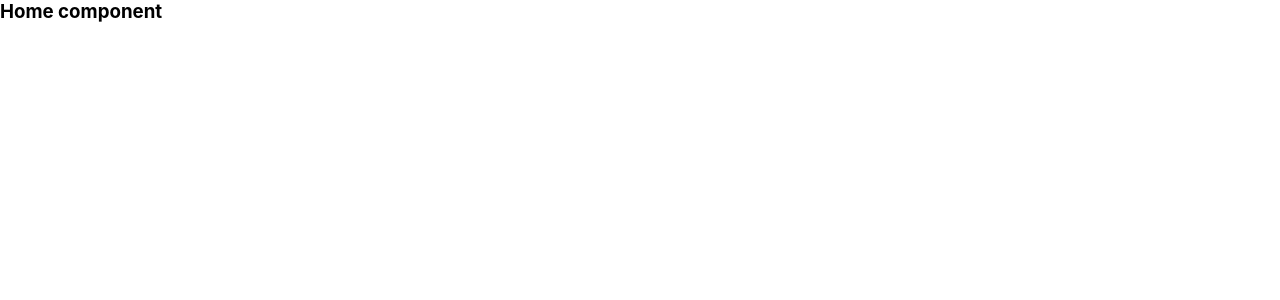
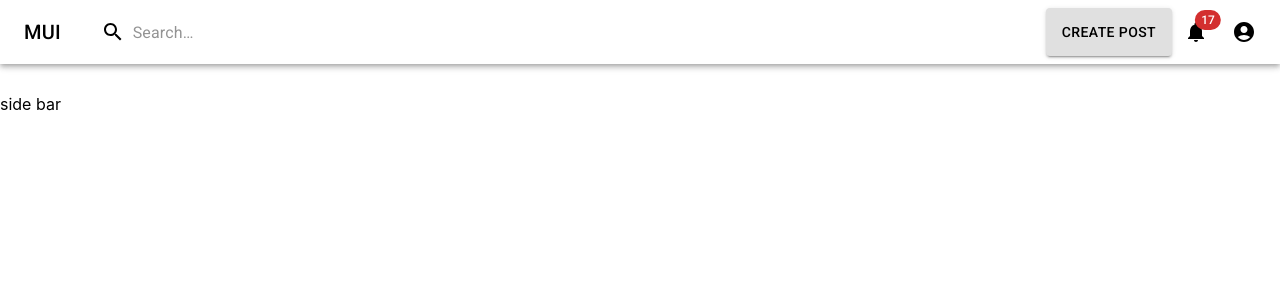
Before and after one commit to Amrita-padhy/blog-post, a React (Create React App) app in the folder UI/: page /home in a window 1280 px wide. Shown: the top 300 px of the page. Built offline with nearby package versions, Linux system fonts and the light colour scheme.

Commit message:
done with navbar ui

```diff
--- a/UI/package.json
+++ b/UI/package.json
@@ -5,6 +5,7 @@
   "dependencies": {
     "@emotion/react": "^11.9.0",
     "@emotion/styled": "^11.8.1",
+    "@mui/icons-material": "^5.8.0",
     "@mui/material": "^5.8.0",
     "@testing-library/jest-dom": "^5.14.1",
     "@testing-library/react": "^13.0.0",
--- a/UI/src/App.css
+++ b/UI/src/App.css
@@ -2,7 +2,14 @@
   margin: 0;
   padding: 0;
 }
-
+.nav-container-one{
+  display: flex;
+  align-items: center;
+}
+.search-bar{
+  flex: 1;
+  width: 60px;
+}
 .main {
   /* background-color: aqua; */
   height: 100vh;
@@ -102,3 +109,19 @@
 p {
   color: red;
 }
+/* navbar component */
+.navbar {
+  width: 100vw;
+  height: 90px;
+  background-color: rgb(126, 125, 125);
+}
+
+.search_input {
+  width: 476px;
+  height: 61px;
+}
+
+.body_content {
+  margin: 30px;
+
+}
--- a/UI/src/App.js
+++ b/UI/src/App.js
@@ -2,18 +2,20 @@ import React from 'react';
 import './App.css';
 import { BrowserRouter, Route, Routes } from 'react-router-dom'
 
-import Loginpage from './components/Loginpage.js';
-import Regpage from './components/Regpage';
-import Home from './components/Home';
-import ForgetPassword from './components/Forget-Password';
+import Loginpage from './pages/Loginpage.js';
+import Regpage from './pages/Regpage';
+import Home from './pages/HomePage';
+import ForgetPassword from './pages/ForgetPassword';
+
 function App() {
   return (
     <BrowserRouter>
       <Routes>
         <Route  path='/login' element={<Loginpage />}></Route>
         <Route path='/registration' element={<Regpage />}></Route>
-        <Route path='/Home' element={<Home />}></Route>
-        <Route path='/Forget-Password' element={<ForgetPassword />}></Route>
+        <Route path='/home' element={<Home />}></Route>
+        <Route path='/forget-password' element={<ForgetPassword />}></Route>
+
       </Routes>
     </BrowserRouter>
   );
--- a/UI/src/components/Home.js
+++ /dev/null
@@ -1,9 +0,0 @@
-import React from "react";
-
-const Home = () => {
-    return (
-        <h3>Home component</h3>
-    )
-}
-
-export default Home
--- /dev/null
+++ b/UI/src/components/Navbar.js
@@ -0,0 +1,150 @@
+import React from "react";
+// mui icons
+import { styled, alpha } from '@mui/material/styles';
+import AppBar from '@mui/material/AppBar';
+import Box from '@mui/material/Box';
+import Toolbar from '@mui/material/Toolbar';
+import IconButton from '@mui/material/IconButton';
+import Typography from '@mui/material/Typography';
+import InputBase from '@mui/material/InputBase';
+import Badge from '@mui/material/Badge';
+import SearchIcon from '@mui/icons-material/Search';
+import AccountCircle from '@mui/icons-material/AccountCircle';
+import MailIcon from '@mui/icons-material/Mail';
+import NotificationsIcon from '@mui/icons-material/Notifications';
+import MoreIcon from '@mui/icons-material/MoreVert';
+import Button from '@mui/material/Button';
+// import Stack from '@mui/material/Stack';
+
+const Navbar = () => {
+  const Search = styled("div")(({ theme }) => ({
+    position: "relative",
+    borderRadius: theme.shape.borderRadius,
+    backgroundColor: alpha(theme.palette.common.white, 0.15),
+    "&:hover": {
+      backgroundColor: alpha(theme.palette.common.white, 0.25),
+    },
+    marginRight: theme.spacing(2),
+    marginLeft: 0,
+    // width: "100%",
+    [theme.breakpoints.up("sm")]: {
+      marginLeft: theme.spacing(3),
+      width: "auto",
+    },
+  }));
+
+  const SearchIconWrapper = styled("div")(({ theme }) => ({
+    padding: theme.spacing(0, 2),
+    height: "100%",
+    position: "absolute",
+    pointerEvents: "none",
+    display: "flex",
+    alignItems: "center",
+    justifyContent: "center",
+  }));
+
+  const StyledInputBase = styled(InputBase)(({ theme }) => ({
+    color: "inherit",
+    "& .MuiInputBase-input": {
+      padding: theme.spacing(1, 1, 1, 0),
+      // vertical padding + font size from searchIcon
+      paddingLeft: `calc(1em + ${theme.spacing(4)})`,
+      transition: theme.transitions.create("width"),
+      width: "100%",
+      [theme.breakpoints.up("md")]: {
+        width: "20ch",
+      },
+    },
+  }));
+
+  return (
+    <Box sx={{ flexGrow: 1 }}>
+    <AppBar position="static" color="transparent">
+      <Toolbar>
+        <Typography
+          variant="h6"
+          noWrap
+          component="div"
+          sx={{ display: { xs: "none", sm: "block" } }}
+        >
+          MUI
+        </Typography>
+        <Search>
+          <SearchIconWrapper>
+            <SearchIcon />
+          </SearchIconWrapper>
+          <StyledInputBase
+            placeholder="Search…"
+            inputProps={{ "aria-label": "search" }}
+          />
+        </Search>
+        <Box sx={{ flexGrow: 1 }} />
+        <Box sx={{ display: { xs: "none", md: "flex" } }}>
+        <Button color="inherit"
+        variant="contained">
+          Create Post
+        </Button>
+          <IconButton
+            size="large"
+            aria-label="show 17 new notifications"
+            color="inherit"
+          >
+            <Badge badgeContent={17} color="error">
+              <NotificationsIcon />
+            </Badge>
+          </IconButton>
+          <IconButton
+            size="large"
+            edge="end"
+            aria-label="account of current user"
+            aria-haspopup="true"
+            color="inherit"
+          >
+            <AccountCircle />
+          </IconButton>
+        </Box>
+      </Toolbar>
+    </AppBar>
+  </Box>
+    // <nav className="navbar">
+    //   <div className="nav-container-one">
+
+    //     <Search className="search-bar">
+    //       <SearchIconWrapper>
+    //         <SearchIcon />
+    //       </SearchIconWrapper>
+    //       <StyledInputBase
+    //         placeholder="Search…"
+    //         inputProps={{ "aria-label": "search" }}
+    //       />
+    //     </Search>
+
+    //     <Box sx={{ display: { xs: "none", md: "flex" } }}>
+    //       <IconButton
+    //         size="large"
+    //         aria-label="show 17 new notifications"
+    //         color="inherit"
+    //       >
+    //         <Badge badgeContent={17} color="error">
+    //           <NotificationsIcon />
+    //         </Badge>
+    //       </IconButton>
+
+    //       <IconButton
+    //         size="large"
+    //         edge="end"
+    //         aria-label="account of current user"
+    //         aria-haspopup="true"
+    //         color="inherit"
+    //       >
+    //         <AccountCircle />
+    //       </IconButton>
+    //     </Box>
+    //   </div>
+    // </nav>
+    //  <NotificationsIcon/>
+    //  <AccountCircleIcon/>
+  );
+};
+
+export default Navbar;
--- /dev/null
+++ b/UI/src/components/Sidebar.js
@@ -0,0 +1,12 @@
+import React from "react";
+
+
+const Sidebar = () =>{
+
+
+    return (
+        <div>side bar </div>
+
+    )
+}
+export default Sidebar
--- /dev/null
+++ b/UI/src/pages/HomePage.js
@@ -0,0 +1,21 @@
+import React from "react";
+import Navbar from "../components/Navbar";
+import Sidebar from "../components/Sidebar";
+
+const Home = () => {
+    return (
+        <div>
+            {/* nav bar */}
+            <Navbar />
+            <div className="body_content">
+
+            </div>
+
+                {/* side bar */}
+                <Sidebar/>
+
+        </div>
+    )
+}
+
+export default Home
```
Also changed, not shown: UI/src/pages/ForgetPassword.js (renamed from UI/src/components/Forget-Password.js), UI/src/pages/Loginpage.js (renamed from UI/src/components/Loginpage.js), UI/src/pages/Regpage.js (renamed from UI/src/components/Regpage.js), 1 other file (tests, documents, lock files or other folders).
